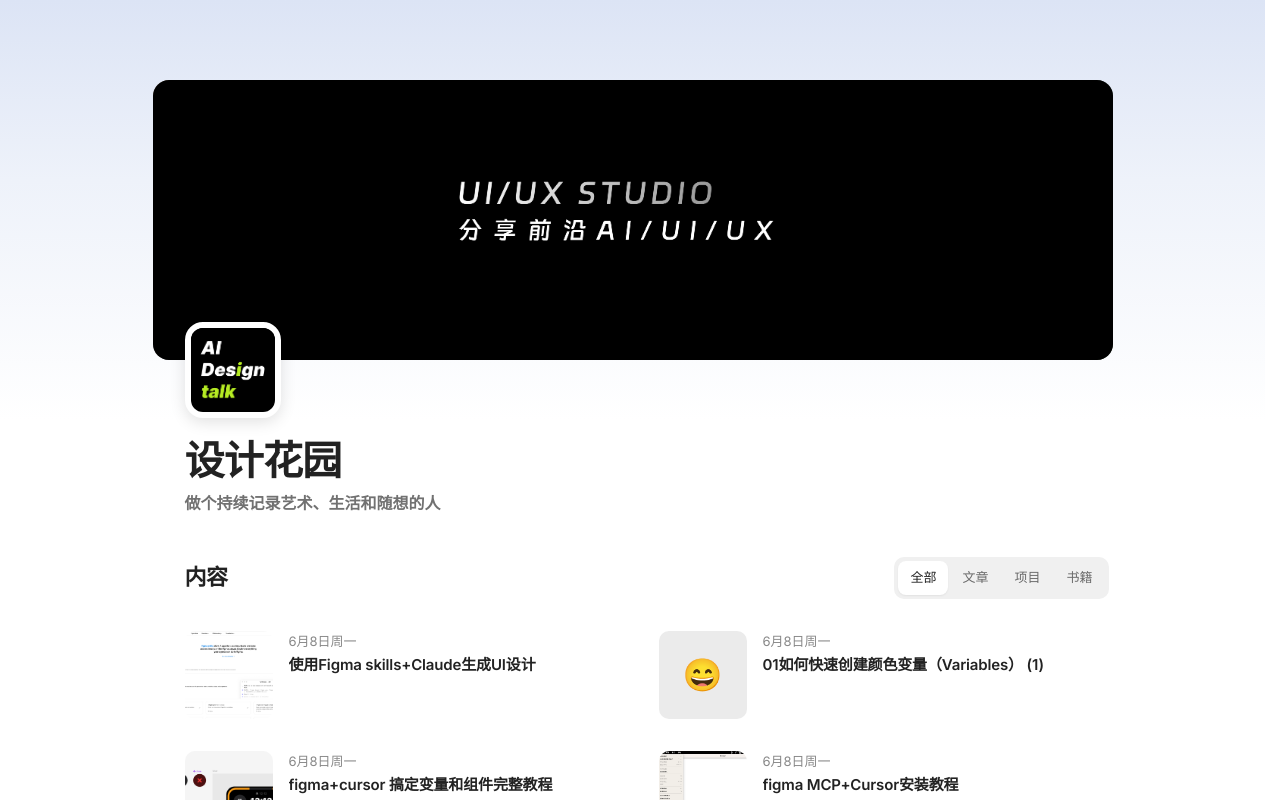
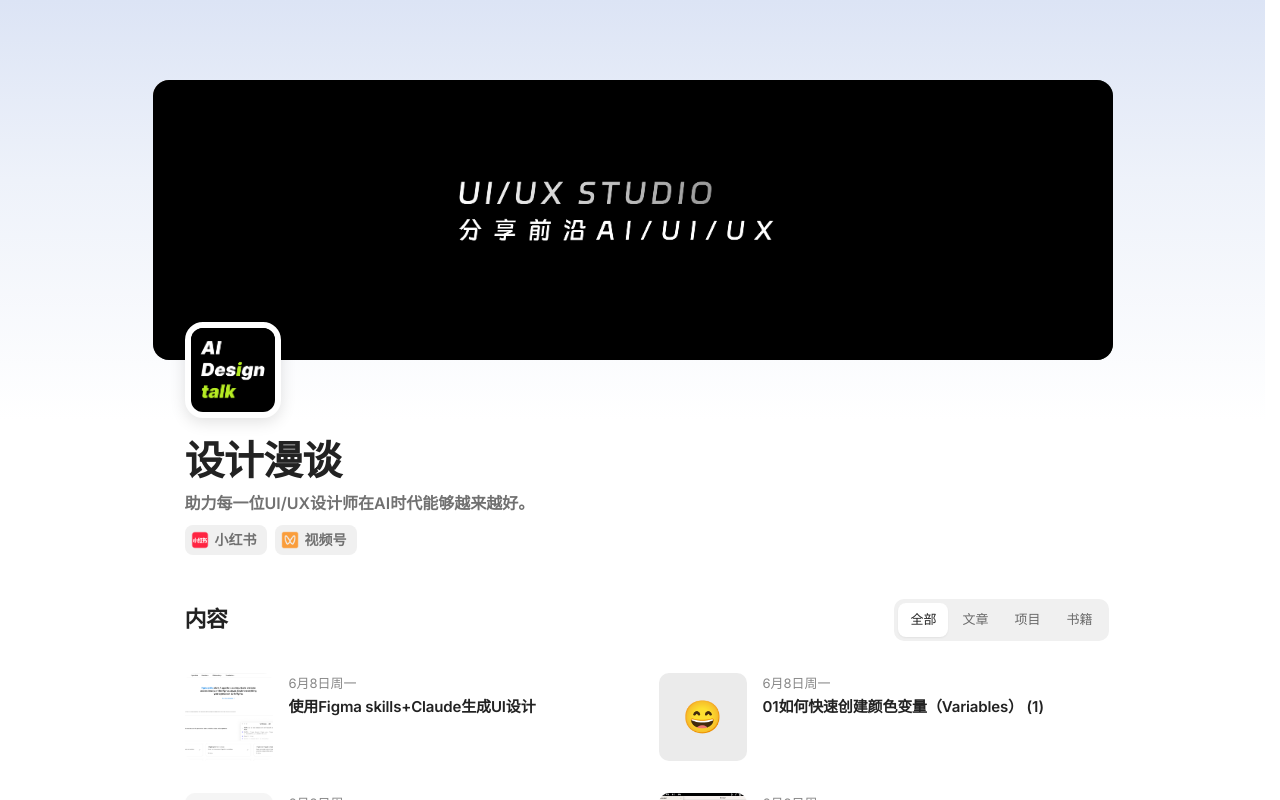
Before and after one commit to ConoroOmalley/forest-1, a Vue app: page / in a window 1280 px wide. Shown: the top 800 px of the page. Built offline with nearby package versions, Linux system fonts and the light colour scheme; the HTML template or start-up script is replaced by a standard one.

Commit message:
加入标签等

```diff
--- a/src/components/HomeProfile.vue
+++ b/src/components/HomeProfile.vue
@@ -1,5 +1,6 @@
 <script setup lang="ts">
 import { blogConfig } from '@/data/posts'
+import { socialLinks } from '@/data/social'
 </script>
 
 <template>
@@ -30,6 +31,28 @@
         <h1 class="profile-title">{{ blogConfig.label }}</h1>
 
         <p v-if="blogConfig.description" class="profile-bio">{{ blogConfig.description }}</p>
+
+        <div class="profile-social">
+          <a
+            v-for="link in socialLinks"
+            :key="link.id"
+            :href="link.url"
+            class="profile-social-tag"
+            target="_blank"
+            rel="noopener noreferrer"
+            :aria-label="`${link.label}：${link.tooltip}`"
+          >
+            <img
+              :src="link.icon"
+              :alt="`${link.label} icon`"
+              class="profile-social-icon"
+              width="18"
+              height="18"
+            />
+            <span>{{ link.label }}</span>
+            <span class="profile-social-tooltip" role="tooltip">{{ link.tooltip }}</span>
+          </a>
+        </div>
       </div>
     </div>
   </section>
--- /dev/null
+++ b/src/data/social.ts
@@ -0,0 +1,25 @@
+export interface SocialLink {
+  id: 'xiaohongshu' | 'channels'
+  label: string
+  url: string
+  icon: string
+  tooltip: string
+}
+
+/** 首页自媒体标签，直接在此修改链接与提示文案 */
+export const socialLinks: SocialLink[] = [
+  {
+    id: 'xiaohongshu',
+    label: '小红书',
+    icon: '/images/social/xiaohongshu.png',
+    url: 'https://xhslink.com/m/7NPgeOSpSLR',
+    tooltip: '收获了111.4K次赞与收藏',
+  },
+  {
+    id: 'channels',
+    label: '视频号',
+    icon: '/images/social/channels.png',
+    url: 'https://weixin.qq.com/sph/AbIgD5MjBD',
+    tooltip: '获得1.2万点赞与收藏',
+  },
+]
--- a/src/style.css
+++ b/src/style.css
@@ -161,6 +161,67 @@
 
   .profile-bio {
     @apply text-[16px] font-semibold text-[#717171] m-0 leading-[1.2];
+  }
+
+  .profile-social {
+    @apply flex flex-wrap items-center gap-2 m-0;
+    margin-top: 4px;
+  }
+
+  .profile-social-tag {
+    @apply relative inline-flex items-center gap-1.5 no-underline cursor-pointer;
+    padding: 6px 10px 6px 6px;
+    border-radius: 8px;
+    background: #f0f0f0;
+    color: #717171;
+    font-size: 14px;
+    font-weight: 600;
+    line-height: 1.2;
+    transition: background-color 0.15s ease, color 0.15s ease;
+  }
+
+  .profile-social-tag:hover {
+    background: #e8e8e8;
+    color: #222222;
+  }
+
+  .profile-social-tooltip {
+    @apply pointer-events-none absolute left-1/2 z-10 whitespace-nowrap;
+    bottom: calc(100% + 8px);
+    transform: translateX(-50%) translateY(4px);
+    padding: 6px 10px;
+    border-radius: 8px;
+    background: #222222;
+    color: #ffffff;
+    font-size: 12px;
+    font-weight: 500;
+    line-height: 1.3;
+    opacity: 0;
+    visibility: hidden;
+    transition: opacity 0.15s ease, transform 0.15s ease, visibility 0.15s ease;
+    box-shadow: 0 4px 12px rgba(0, 0, 0, 0.15);
+  }
+
+  .profile-social-tooltip::after {
+    content: '';
+    position: absolute;
+    top: 100%;
+    left: 50%;
+    transform: translateX(-50%);
+    border: 5px solid transparent;
+    border-top-color: #222222;
+  }
+
+  .profile-social-tag:hover .profile-social-tooltip {
+    opacity: 1;
+    visibility: visible;
+    transform: translateX(-50%) translateY(0);
+  }
+
+  .profile-social-icon {
+    @apply block flex-shrink-0 object-contain;
+    width: 18px;
+    height: 18px;
   }
 
   /* ── Content Feed ── */
```
Also changed, not shown: public/images/social/channels.png (added), public/images/social/xiaohongshu.png (added), src/data/notion-cache.json.
